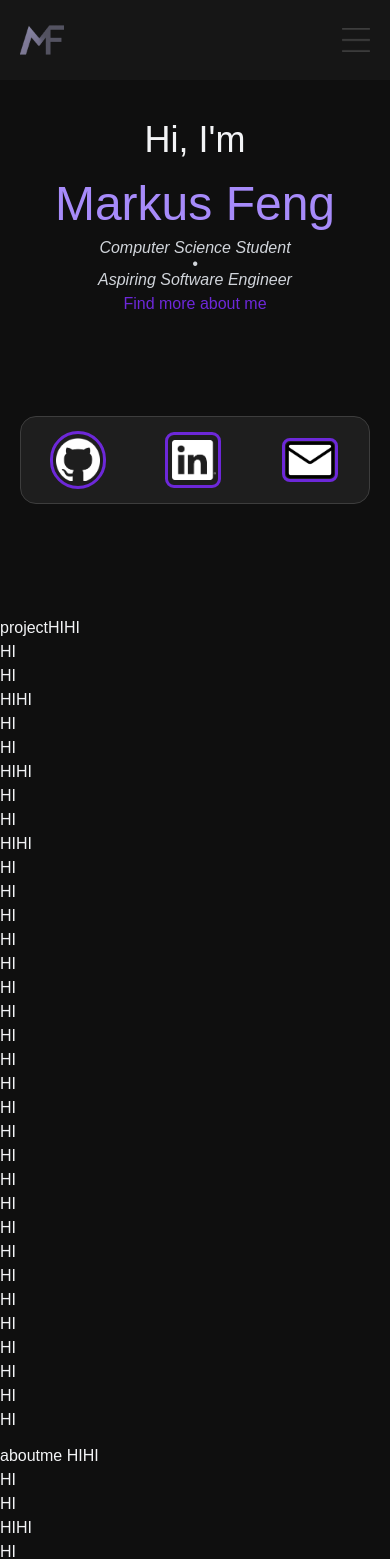
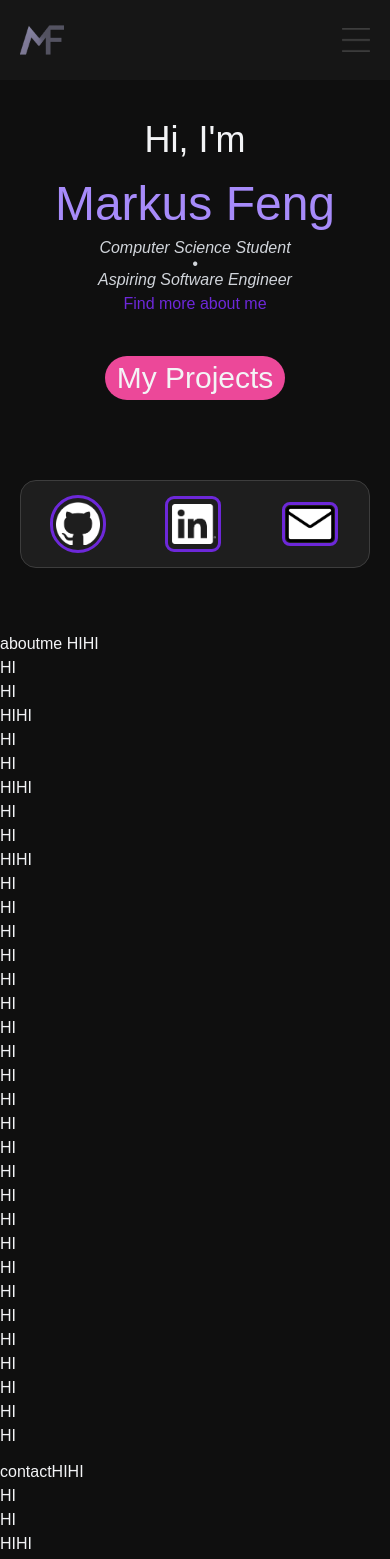
Before and after one commit to mkusf/mkusf.github.io, a React (Vite) app: page / in a window 390 px wide. Shown: the top 1559 px of the page. Built offline with nearby package versions, Linux system fonts and the light colour scheme; a web font is replaced by a local one.

Commit message:
Add call to action in homepage

```diff
--- a/src/pages/Home.jsx
+++ b/src/pages/Home.jsx
@@ -17,12 +17,22 @@ export default function Home({ id }) {
                         Find more about me
                     </a>
                 </div>
-
             </div>
-            {/* Links */}
+            {/* Link to Projects */}
+            <div className="sm:hidden my-10 flex justify-center">
+                <a href="#Projects" className="bg-[#EC4899] text-3xl font-normal rounded-3xl py-1 px-3">
+                    My Projects
+                </a>
+            </div>
+            {/*
+            Links
+            -GitHub
+            -LinkedIn
+            -Mail
+            */}
             <div className={`
                 flex flex-row sm:flex-col justify-around items-center
-                my-25 mx-5 py-5 sm:my-0 sm:px-5 sm:gap-12 2xl:gap-14
+                my-10 mx-5 py-5 sm:my-0 sm:px-5 sm:gap-12 2xl:gap-14
                 bg-[#1E1E1E] border-[#3D3D3D] border-1 rounded-2xl
                 `}>
                 <a className={`
--- a/src/pages/Projects.jsx
+++ b/src/pages/Projects.jsx
@@ -1,5 +1,7 @@
 export default function Projects({ id }) {
     return(
-        <div id={id} >projectHIHI<br/>HI<br/>HI<br/>HIHI<br/>HI<br/>HI<br/>HIHI<br/>HI<br/>HI<br/>HIHI<br/>HI<br/>HI<br/>HI<br/>HI<br/>HI<br/>HI<br/>HI<br/>HI<br/>HI<br/>HI<br/>HI<br/>HI<br/>HI<br/>HI<br/>HI<br/>HI<br/>HI<br/>HI<br/>HI<br/>HI<br/>HI<br/>HI<br/>HI<br/>HI<br/></div>
+        <div id={id}>
+
+        </div>
     );
 }
```
